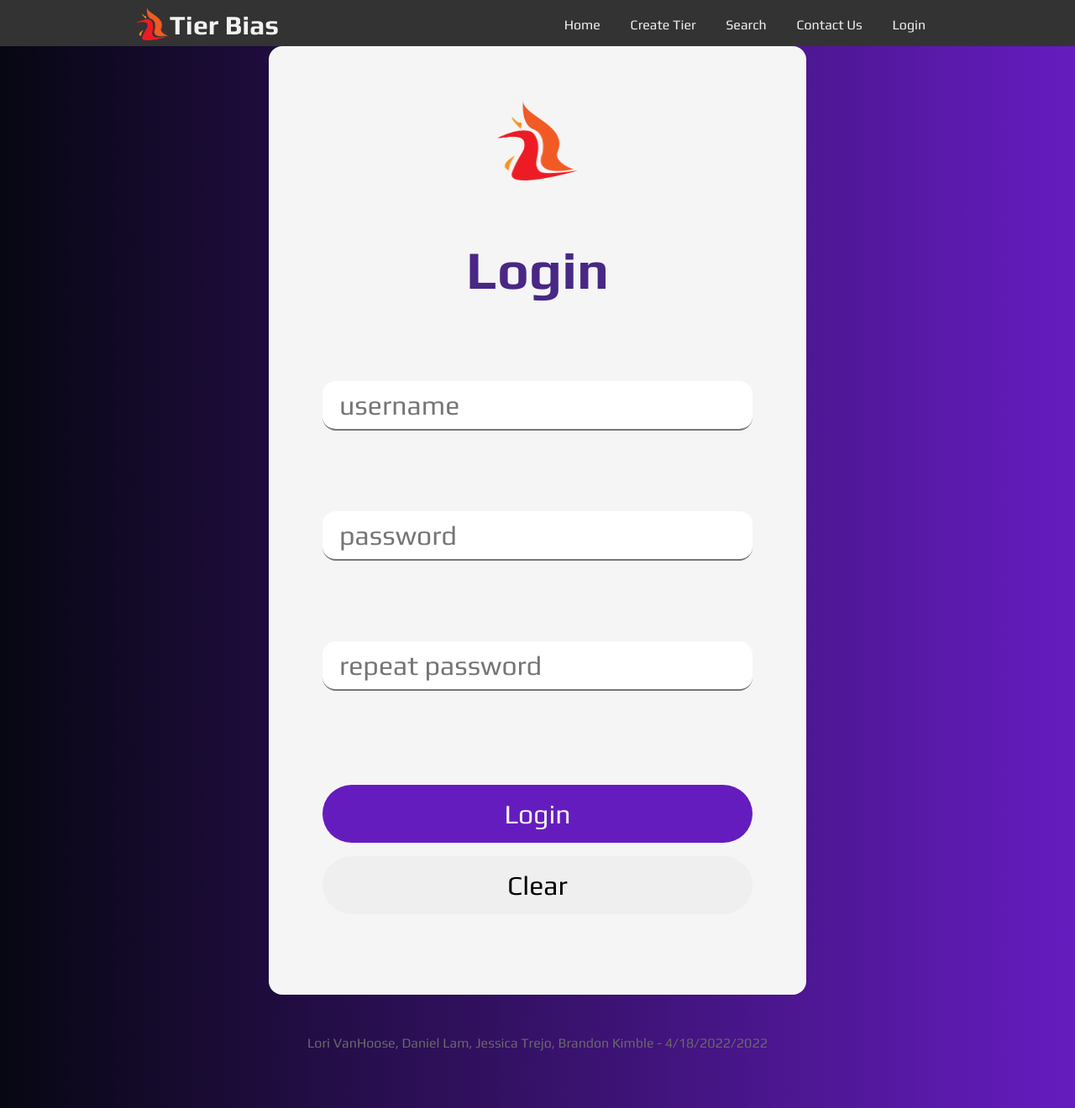
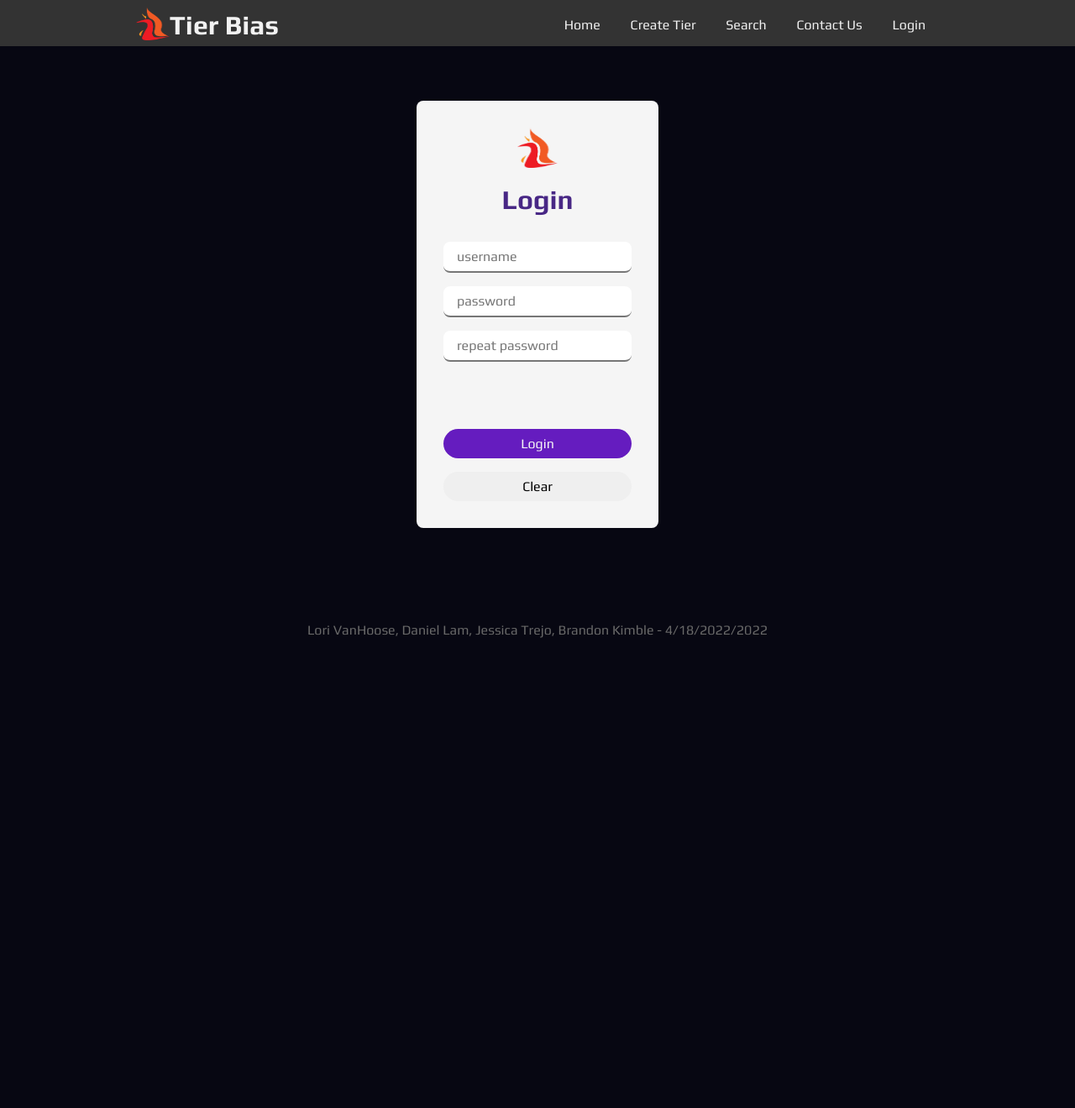
Before and after one commit to daniellam-x/tier-bias, a PHP site: page /login.php in a window 1280 px wide. Shown: the whole page at 84% size. After the commit the page ends 760 px from the top, so only its background shows below. Run offline with PHP 8.4, Linux system fonts and the light colour scheme.

Commit message:
fixed login bugs and css

```diff
--- a/login.php
+++ b/login.php
@@ -9,13 +9,13 @@
 
 if (isset($_POST['submit'])) {
     if (empty($_POST['username']) || empty($_POST['password']) || empty($_POST['repeat'])) {
-            $error = "*" . "Please fill all the required fields";
+        $error = "* " . " Please fill all the required fields";
     } else if (!preg_match('/^[A-Za-z0-9]{3,}$/', $_POST['username'])) {
-            $error = "*" . "Username must contain at least three characters with only letters and digits";
+        $error = "*" . " Username must contain at least three characters with only letters and digits";
     } else if (!preg_match('/^(?=.*[A-Za-z])(?=.*\d)(?=.*[@$!%*#?&])[A-Za-z\d@$!%*#?&]{8,}$/', $_POST['password'])) {
-            $error = "*" . "Password must contain at least eight characters, one letter, one number and one special character";
+        $error = "*" . " Password must contain at least eight characters, one letter, one number and one special character";
     } else if ($_POST['password'] !== $_POST['repeat']) {
-            $error = "*" . "Password and the repeat password must match";
+        $error = "*" . " Password and the repeat password must match";
     } else {
         $_SESSION['loggedIn'] = true;
         $username = $_POST['username'];
@@ -59,6 +59,7 @@
                 <?php
                 if (isset($_SESSION['loggedIn']) && $_SESSION['loggedIn'] == true) {
                     echo "<li><a href='user.php'>" . $_SESSION['username'] . "</a></li>";
+                    header("Location:login.php");
                     // unset($_SESSION['loggedIn']);
                     // unset($_SESSION['username']);
                 } else {
@@ -85,11 +86,13 @@
             <div class="field">
                 <input name="repeat" type="password" placeholder="repeat password">
             </div>
+            <div id="loginErr">
                 <?php
                 if (isset($_POST['submit']) && isset($error)) {
-                    echo "<p style='color:red; font-size:.75em; padding-top:1em;'>" . $error . "</p>";
+                    echo "<p style='color:red; font-size:.75em;'>" . $error . "</p>";
                 }
                 ?>
+            </div>
             <div class="buttons">
                 <button type="submit" name="submit" id="registerBtn">Login</button>
                 <button type="reset" name="reset" id="clearBtn">Clear</button>
--- a/styles/base.css
+++ b/styles/base.css
@@ -6,7 +6,8 @@
 html, body {
     display: flex;
     flex-direction: column;
-    background: linear-gradient(90deg, rgb(7, 7, 18) 0%, rgb(101, 28, 191) 100%);
+    /* background: linear-gradient(90deg, rgb(7, 7, 18) 0%, rgb(101, 28, 191) 100%); */
+    background-color: rgb(7, 7, 18);
     color: whitesmoke;
     font-family: 'Play',
     Arial,
@@ -14,11 +15,6 @@ html, body {
     height: 101vh;
 
 }
-
-p {
-    padding: 0px 0px 20px 0px;
-}
-
 .topNav {
     display: flex;
     flex-direction: row;
--- a/styles/login.css
+++ b/styles/login.css
@@ -5,15 +5,16 @@
     background-color: whitesmoke;
     display: flex;
     flex-direction: column;
-    width: 20em;
+    width: 18em;
     border-radius: .5em;
-    font-size: 2em;
+    font-size: 1em;
 }
 .login {
     display: flex;
     flex-direction: column;
     align-items: center;
     justify-content: center;
+    padding: 1em 0;
 }
 .login h1 {
     color: rgb(72, 39, 133);
@@ -23,11 +24,11 @@
 .login .logo {
     height: 3em;
     width: 3em;
-    margin: 1em;
+    /* margin: 1em; */
 }
-.field {
-    padding-top: 2em;
-}
+/* .field {
+    padding-top: .5em;
+} */
 
 input {
     background: white;
@@ -48,7 +49,7 @@ input {
 
     margin: auto;
 
-    padding: 10px 20px;
+    padding: .5em 1em;
     margin-top: 1em;
 }
 
@@ -67,14 +68,13 @@ input:active {
         sans-serif;
 }
 .buttons {
-    padding: 3em 0 2em 0;
+    padding: 1em 0 1em 0;
 }
 button {
     font-family: 'Play',
         sans-serif;
     font-size: 1em;
     padding: .5em;
-    margin-top: .5em;
     border-radius: 2em;
     width: 100%;
     border: none;
@@ -87,3 +87,11 @@ button:active {
     background-color: rgb(101, 28, 191);
     color: whitesmoke;
 }
+#clearBtn {
+    margin-top: 1em;
+}
+#loginErr {
+    margin-top: 1em;
+    width: 100%;
+    min-height: 3em;
+}
```
Lines whose indentation alone changed are shown as unchanged.
